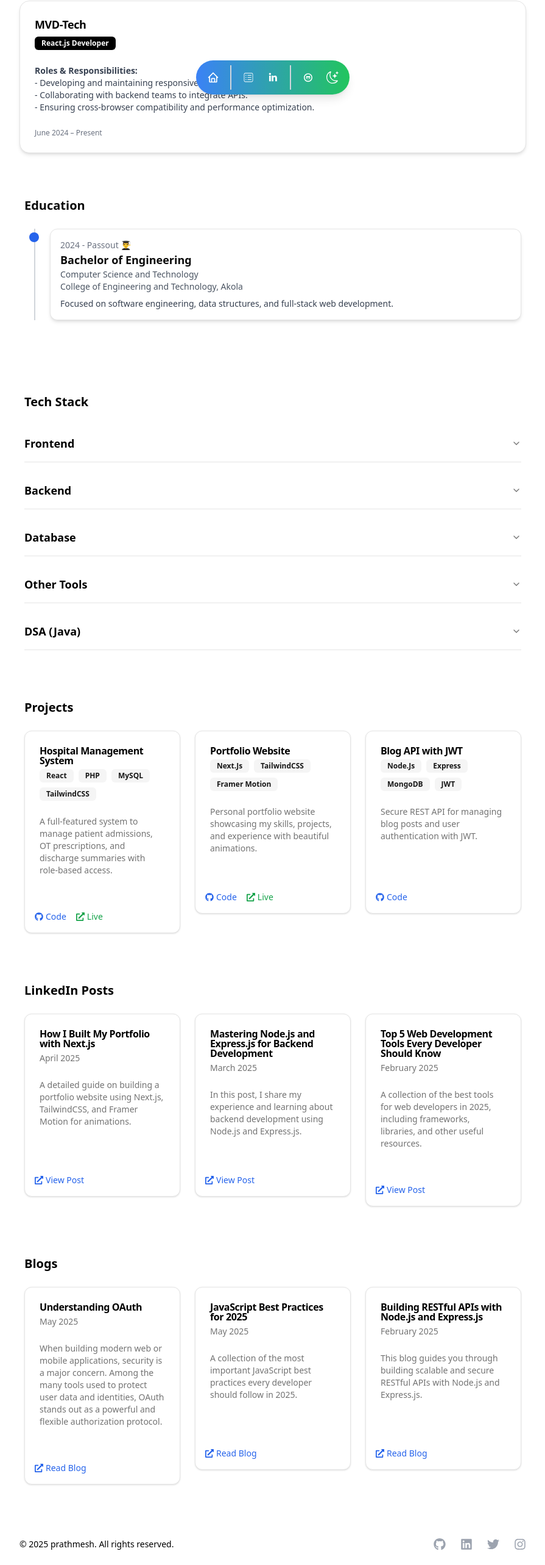
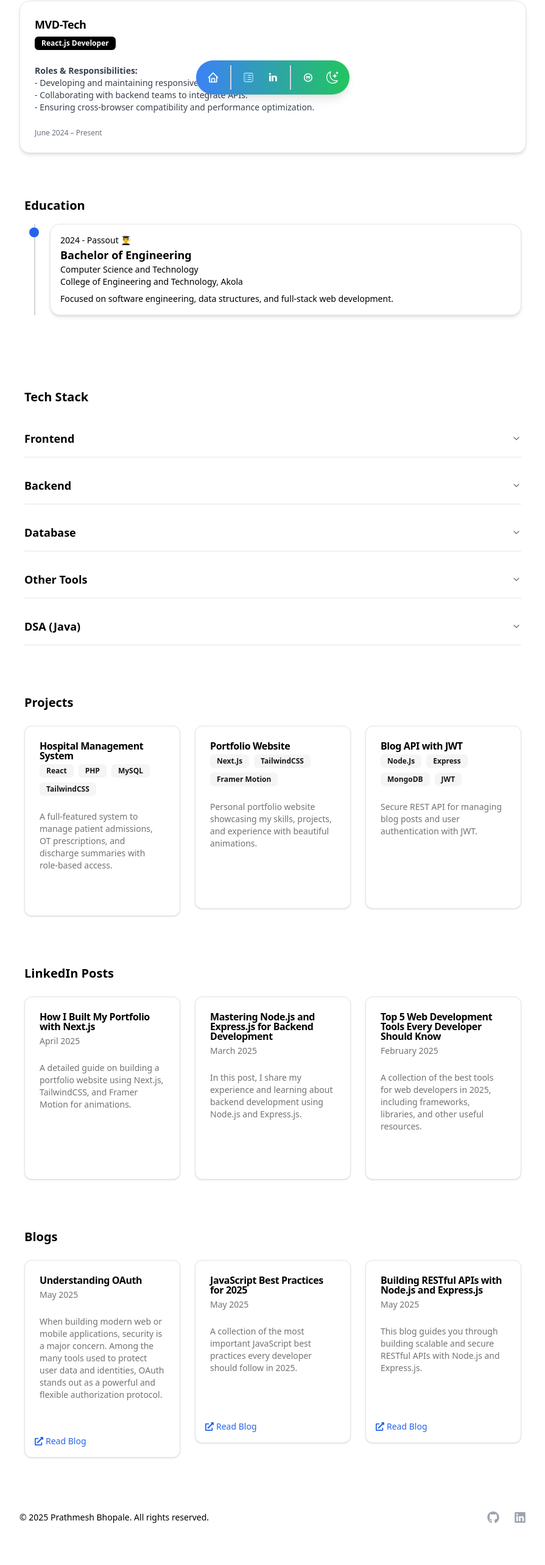
Before and after one commit to pratham107/SDEPortfolio, a React (Vite) app: page / in a window 1280 px wide. Shown: the part 589-3155 px from the top of the page at 61% size, without its empty margins (192-1087 px from the left). Built offline with nearby package versions, Linux system fonts and the light colour scheme.

Commit message:
feat: update blog link and date, enhance Education component with theme support, and improve social media links in FloatNav and Footer

```diff
--- a/src/components/Blog.jsx
+++ b/src/components/Blog.jsx
@@ -23,8 +23,8 @@ const blogs = [
     title: "Building RESTful APIs with Node.js and Express.js",
     description:
       "This blog guides you through building scalable and secure RESTful APIs with Node.js and Express.js.",
-    link: "https://yourblog.com/building-restful-apis-nodejs-express",
-    date: "February 2025",
+    link: "https://javascript-best-practices-for-2025.hashnode.dev/javascript-best-practices-for-2025-write-clean-modern-and-performant-code",
+    date: "May 2025",
   },
 ]
 
--- a/src/components/Canvas.jsx
+++ b/src/components/Canvas.jsx
@@ -28,7 +28,7 @@ const Canvas = ({ theme }) => {
             <Experience theme={theme}/>
         </div>
         <div className="about mt-8">
-           <Education/>
+           <Education theme={theme}/>
         </div>
 
         <div className="about mt-8">
--- a/src/components/Education/index.jsx
+++ b/src/components/Education/index.jsx
@@ -25,10 +25,11 @@ const fadeInUp = {
   }),
 };
 
-const Education = () => {
+// eslint-disable-next-line
+const Education = ({theme}) => {
   return (
     <div className="p-6">
-      <h2 className="text-xl font-bold mb-6 ">Education</h2>
+      <h4 className={`text-xl font-bold font-sans mb-4 hover:underline ${theme === 'light' ? 'text-black' : 'text-white'}`}>Education</h4>
       <div className="relative border-l-2 border-gray-300 ml-4">
         {educationData.map((edu, index) => (
           <motion.div
@@ -41,14 +42,15 @@ const Education = () => {
             variants={fadeInUp}
           >
             <div className="absolute w-4 h-4 bg-blue-600 rounded-full -left-2.5 top-1.5" />
-            <Card className="shadow-md">
+             <Card className={`shadow-md border rounded-2xl ${theme === 'light' ? 'bg-white text-black' : 'bg-black text-white'}`}>
               <CardContent className="p-4">
-                <p className="text-sm text-gray-500">{edu.year}</p>
-                <h3 className="text-lg font-semibold">{edu.title}</h3>
-                <h3 className="text-lg font-semibold">{edu.Degree}</h3>
-                <p className="text-sm text-gray-600">{edu.Branch}</p>
-                <p className="text-sm text-gray-600">{edu.institution}</p>
-                <p className="mt-2 text-sm text-gray-700">{edu.description}</p>
+               <p className={`text-sm ${theme === 'light' ? 'text-black' : 'text-white'}`}>{edu.year}</p>
+              <h3 className={`text-lg font-semibold ${theme === 'light' ? 'text-black' : 'text-white'}`}>{edu.title}</h3>
+              <h3 className={`text-lg font-semibold ${theme === 'light' ? 'text-black' : 'text-white'}`}>{edu.Degree}</h3>
+              <p className={`text-sm ${theme === 'light' ? 'text-black' : 'text-white'}`}>{edu.Branch}</p>
+              <p className={`text-sm ${theme === 'light' ? 'text-black' : 'text-white'}`}>{edu.institution}</p>
+              <p className={`mt-2 text-sm ${theme === 'light' ? 'text-black' : 'text-white'}`}>{edu.description}</p>
+
               </CardContent>
             </Card>
           </motion.div>
--- a/src/components/FloatNav.jsx
+++ b/src/components/FloatNav.jsx
@@ -29,14 +29,14 @@ const FloatNav = () => {
         <CiViewList />
       </a>
       <a
-        href="#"
+        href="https://www.linkedin.com/in/prathmesh-bhopale-70b091212"
         className="flex justify-center items-center text-white text-xl hover:text-gray-800 bg-transparent rounded-full w-10 h-10 flex justify-center items-center hover:bg-gray-200 transition-all duration-300"
       >
         <LiaLinkedinIn />
       </a>
       <div className="border-l-2 border-gray-300 h-10 ml-2 mr-2"></div>
       <a
-        href="#"
+        href="https://github.com/pratham107"
         className="flex justify-center items-center text-white text-xl hover:text-gray-800 bg-transparent rounded-full w-10 h-10 flex justify-center items-center hover:bg-gray-200 transition-all duration-300"
       >
         <DiGithub />
--- a/src/components/Footer.jsx
+++ b/src/components/Footer.jsx
@@ -13,14 +13,14 @@ const Footer = ({ theme }) => {
           {/* Left Side: Text and Copyright */}
           <div className="mb-4 sm:mb-0">
             <p className="text-sm">
-              &copy; {new Date().getFullYear()} prathmesh. All rights reserved.
+              &copy; {new Date().getFullYear()} Prathmesh Bhopale. All rights reserved.
             </p>
           </div>
 
           {/* Right Side: Social Media Links */}
           <div className="flex space-x-6">
             <a
-              href="https://github.com/yourusername"
+              href="https://github.com/pratham107"
               target="_blank"
               rel="noopener noreferrer"
               className="text-gray-400 hover:text-white transition"
@@ -28,29 +28,29 @@ const Footer = ({ theme }) => {
               <FaGithub size={20} />
             </a>
             <a
-              href="https://linkedin.com/in/yourusername"
+              href="https://www.linkedin.com/in/prathmesh-bhopale-70b091212"
               target="_blank"
               rel="noopener noreferrer"
               className="text-gray-400 hover:text-white transition"
             >
               <FaLinkedin size={20} />
             </a>
-            <a
+            {/* <a
               href="https://twitter.com/yourusername"
               target="_blank"
               rel="noopener noreferrer"
               className="text-gray-400 hover:text-white transition"
             >
               <FaTwitter size={20} />
-            </a>
-            <a
+            </a> */}
+            {/* <a
               href="https://instagram.com/yourusername"
               target="_blank"
               rel="noopener noreferrer"
               className="text-gray-400 hover:text-white transition"
             >
               <FaInstagram size={20} />
-            </a>
+            </a> */}
           </div>
         </div>
       </div>
--- a/src/components/LinkedInPost.jsx
+++ b/src/components/LinkedInPost.jsx
@@ -28,6 +28,7 @@ const linkedinPosts = [
   },
 ]
 
+// eslint-disable-next-line
 const LinkedInPost = ({theme}) => {
   return (
     <section className="p-6">
@@ -54,7 +55,7 @@ const LinkedInPost = ({theme}) => {
                 <p className="mb-4 text-sm text-muted-foreground">{post.description}</p>
               </CardContent>
               <div className="flex gap-4 p-4">
-                {post.link && (
+                {/* {post.link && (
                   <a
                     href={post.link}
                     target="_blank"
@@ -63,7 +64,7 @@ const LinkedInPost = ({theme}) => {
                   >
                     <FaExternalLinkAlt /> View Post
                   </a>
-                )}
+                )} */}
               </div>
             </Card>
           </motion.div>
--- a/src/components/Projects.jsx
+++ b/src/components/Projects.jsx
@@ -69,7 +69,7 @@ const Project = ({theme}) => {
                 <p className="mb-4 text-sm text-muted-foreground">{project.description}</p>
               </CardContent>
               <div className="flex gap-4 p-4">
-                {project.github && (
+                {/* {project.github && (
                   <a
                     href={project.github}
                     target="_blank"
@@ -78,8 +78,8 @@ const Project = ({theme}) => {
                   >
                     <FaGithub /> Code
                   </a>
-                )}
-                {project.live && (
+                )} */}
+                {/* {project.live && (
                   <a
                     href={project.live}
                     target="_blank"
@@ -88,7 +88,7 @@ const Project = ({theme}) => {
                   >
                     <FaExternalLinkAlt /> Live
                   </a>
-                )}
+                )} */}
               </div>
             </Card>
           </motion.div>
--- a/src/components/TechStack.jsx
+++ b/src/components/TechStack.jsx
@@ -11,6 +11,7 @@ import {
 } from "react-icons/fa"
 import {
   SiNextdotjs, SiExpress, SiMysql, SiPostgresql, SiTailwindcss, SiJsonwebtokens,
+  SiTypescript,
 } from "react-icons/si"
 import { TbApi } from "react-icons/tb"
 import { motion } from "framer-motion"
@@ -22,6 +23,7 @@ const techStackGroups = [
       { name: "HTML5", icon: <FaHtml5 className="text-orange-600" />, level: 95 },
       { name: "CSS3", icon: <FaCss3Alt className="text-blue-500" />, level: 90 },
       { name: "JavaScript", icon: <FaJs className="text-yellow-400" />, level: 93 },
+      { name: "TypeScript", icon: <SiTypescript className="text-blue-500" />, level: 80 },
       { name: "React.js", icon: <FaReact className="text-cyan-400" />, level: 92 },
       { name: "Next.js", icon: <SiNextdotjs className="text-black" />, level: 85 },
       { name: "Tailwind CSS", icon: <SiTailwindcss className="text-teal-400" />, level: 90 },
```
